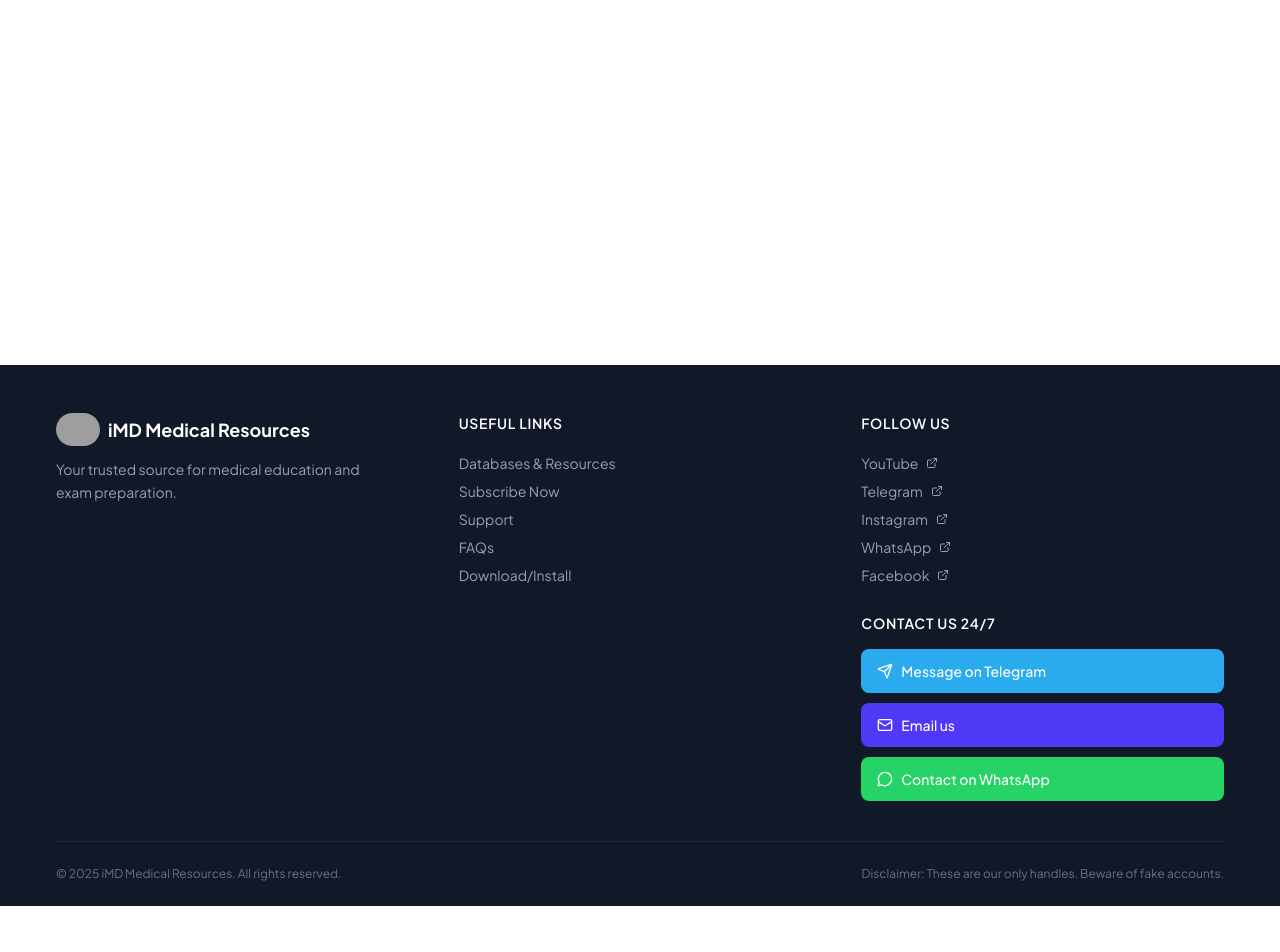
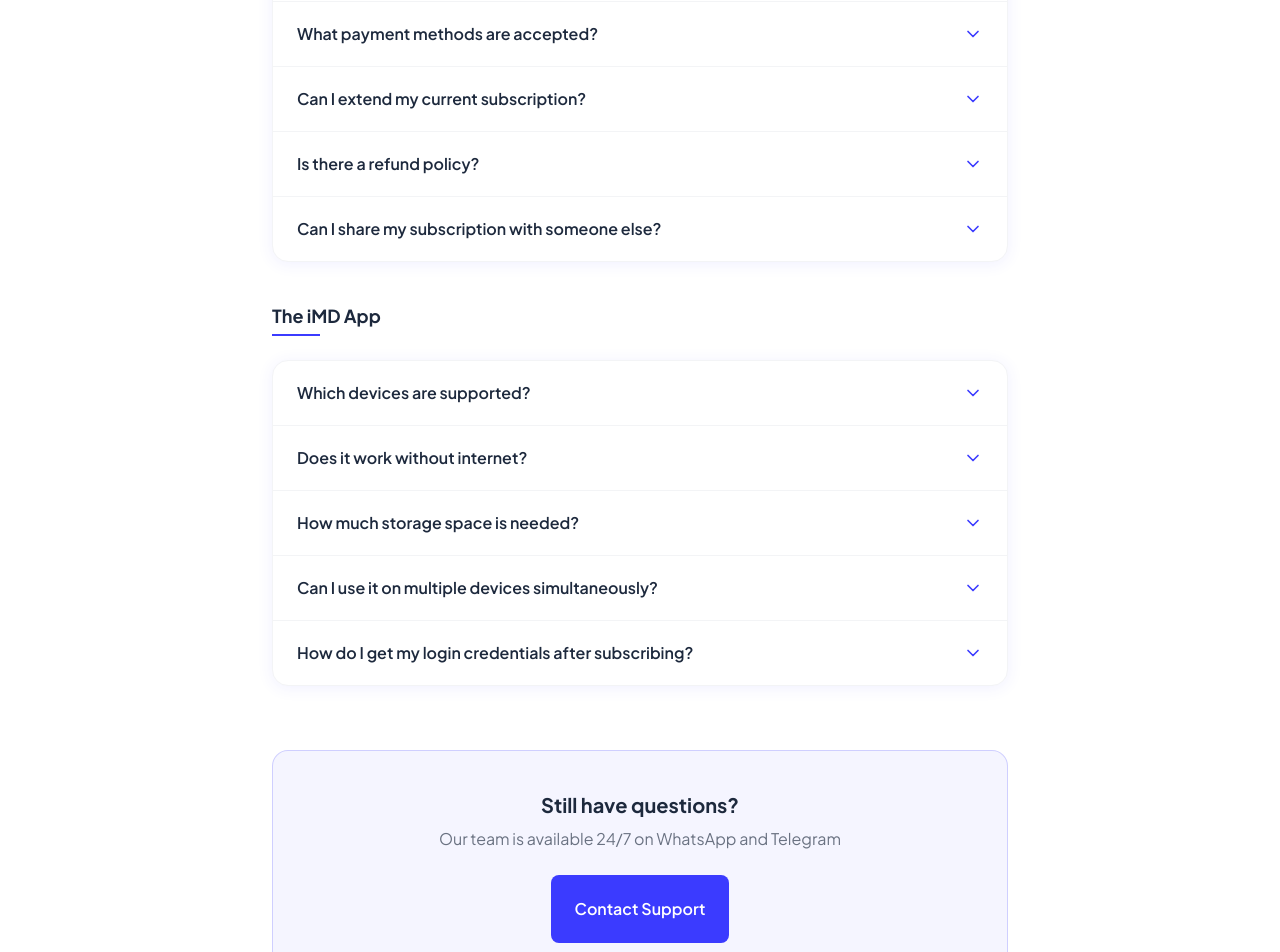
Before and after one commit to bobsite1122-boop/imd-clone, a Next.js app: page /faqs in a window 1280 px wide. Before the commit this address had no page. Shown: the part 500-1452 px from the top of the page. Before the commit the page ends 1406 px from the top, so only its background shows below. Built offline with nearby package versions, Linux system fonts and the light colour scheme; grey boxes are pictures that could not be loaded.

Commit message:
Add FAQ accordion component and FAQs page.
FAQAccordion with max-height open/close animation; FAQs page with subscription and app categories, CTA block.

Co-authored-by: Cursor <cursoragent@cursor.com>

```diff
--- /dev/null
+++ b/app/faqs/page.tsx
@@ -0,0 +1,119 @@
+import type { Metadata } from 'next'
+import Link from 'next/link'
+import FAQAccordion, { type FAQItem } from '@/components/FAQAccordion'
+
+export const metadata: Metadata = {
+  title: 'FAQs | iMD Medical Resources',
+  description: 'Everything you need to know about your iMD subscription, payments, and app usage.',
+}
+
+const subscriptionFAQs: FAQItem[] = [
+  {
+    question: 'What is the iMD subscription?',
+    answer:
+      'Full access to all premium medical databases, question banks, books, and video lectures inside the iMD app for your selected subscription duration.',
+  },
+  {
+    question: 'How do I subscribe?',
+    answer:
+      "Simply click the 'Subscribe Now' button on any plan. It will open WhatsApp with a pre-filled message. Fill in the required details and our team will process your subscription within minutes.",
+  },
+  {
+    question: 'What payment methods are accepted?',
+    answer:
+      'We accept local bank transfers (Pakistan: JazzCash, Easypaisa, bank transfer), cryptocurrency (Bitcoin, USDT), and other local payment methods depending on your country. Contact us to confirm options for your region.',
+  },
+  {
+    question: 'Can I extend my current subscription?',
+    answer:
+      "Yes! Click the 'Extend Now' button on any plan or contact us directly. Your remaining days carry over and we add your new duration on top.",
+  },
+  {
+    question: 'Is there a refund policy?',
+    answer:
+      'We offer a 7-day satisfaction guarantee. If the app does not match its described features, contact our support team within 7 days of subscribing for a full refund.',
+  },
+  {
+    question: 'Can I share my subscription with someone else?',
+    answer:
+      'Subscriptions are for individual use only. Sharing credentials is a violation of our terms and may result in account suspension without refund.',
+  },
+]
+
+const appFAQs: FAQItem[] = [
+  {
+    question: 'Which devices are supported?',
+    answer:
+      'iMD App works on Android smartphones and tablets, iPhone and iPad (iOS), Windows PC and laptop, macOS (Apple Mac), and as a Chrome browser extension.',
+  },
+  {
+    question: 'Does it work without internet?',
+    answer:
+      'Yes — most downloaded content works offline. You need internet for account activation, first-time login, syncing, and downloading new content.',
+  },
+  {
+    question: 'How much storage space is needed?',
+    answer:
+      'The app itself is under 200MB. Downloaded databases and textbooks can require 5–25GB depending on which resources you download. External storage is supported on Android.',
+  },
+  {
+    question: 'Can I use it on multiple devices simultaneously?',
+    answer:
+      'You can install the app on multiple devices, but only one device can be active at a time. Logging into a new device will log out the previous session.',
+  },
+  {
+    question: 'How do I get my login credentials after subscribing?',
+    answer:
+      'After payment confirmation, we will email and/or WhatsApp you your username, password, and download link within 1–2 hours.',
+  },
+]
+
+function CategoryHeading({ children }: { children: React.ReactNode }) {
+  return (
+    <div className="mt-10 mb-6">
+      <h2 className="text-lg font-bold text-slate-800 mb-1">{children}</h2>
+      <div className="h-0.5 w-12 bg-brand" />
+    </div>
+  )
+}
+
+export default function FAQsPage() {
+  return (
+    <>
+      {/* Page Header */}
+      <section className="bg-gradient-to-b from-blue-50 to-white py-16 text-center">
+        <div className="container-main">
+          <h1 className="font-display text-4xl font-black text-slate-900">
+            Frequently Asked Questions
+          </h1>
+          <p className="text-gray-500 text-lg mt-3">
+            Everything you need to know about your iMD subscription
+          </p>
+        </div>
+      </section>
+
+      {/* FAQ Content */}
+      <div className="max-w-3xl mx-auto px-4 pb-20">
+        <CategoryHeading>Subscription &amp; Payment</CategoryHeading>
+        <FAQAccordion items={subscriptionFAQs} />
+
+        <CategoryHeading>The iMD App</CategoryHeading>
+        <FAQAccordion items={appFAQs} />
+
+        {/* CTA */}
+        <div className="text-center mt-16 p-10 bg-brand/5 rounded-2xl border border-brand/20">
+          <p className="text-xl font-bold text-slate-800">Still have questions?</p>
+          <p className="text-gray-500 mt-2">
+            Our team is available 24/7 on WhatsApp and Telegram
+          </p>
+          <Link
+            href="/#support"
+            className="btn-primary inline-block mt-6 min-h-[44px] leading-[44px] px-8"
+          >
+            Contact Support
+          </Link>
+        </div>
+      </div>
+    </>
+  )
+}
--- /dev/null
+++ b/components/FAQAccordion.tsx
@@ -0,0 +1,58 @@
+'use client'
+
+import { useState } from 'react'
+import { ChevronDown } from 'lucide-react'
+
+export type FAQItem = {
+  question: string
+  answer: string
+}
+
+type FAQAccordionProps = {
+  items: FAQItem[]
+}
+
+export default function FAQAccordion({ items }: FAQAccordionProps) {
+  const [openIndex, setOpenIndex] = useState<number | null>(null)
+
+  const toggle = (index: number) => {
+    setOpenIndex((prev) => (prev === index ? null : index))
+  }
+
+  return (
+    <div className="bg-white rounded-card border border-gray-100 shadow-card divide-y divide-gray-100">
+      {items.map((item, index) => {
+        const isOpen = openIndex === index
+        return (
+          <div key={index}>
+            <button
+              onClick={() => toggle(index)}
+              className="w-full flex items-center justify-between py-5 px-6 cursor-pointer hover:text-brand transition-colors text-left"
+              aria-expanded={isOpen}
+            >
+              <span className="font-semibold text-slate-800 text-base flex-1 pr-4">
+                {item.question}
+              </span>
+              <ChevronDown
+                size={20}
+                className={`text-brand shrink-0 transition-transform duration-200 ${
+                  isOpen ? 'rotate-180' : ''
+                }`}
+                aria-hidden="true"
+              />
+            </button>
+            <div
+              className={`overflow-hidden transition-all duration-300 ${
+                isOpen ? 'max-h-96' : 'max-h-0'
+              }`}
+            >
+              <p className="text-gray-500 text-sm leading-relaxed px-6 pb-5">
+                {item.answer}
+              </p>
+            </div>
+          </div>
+        )
+      })}
+    </div>
+  )
+}
```
